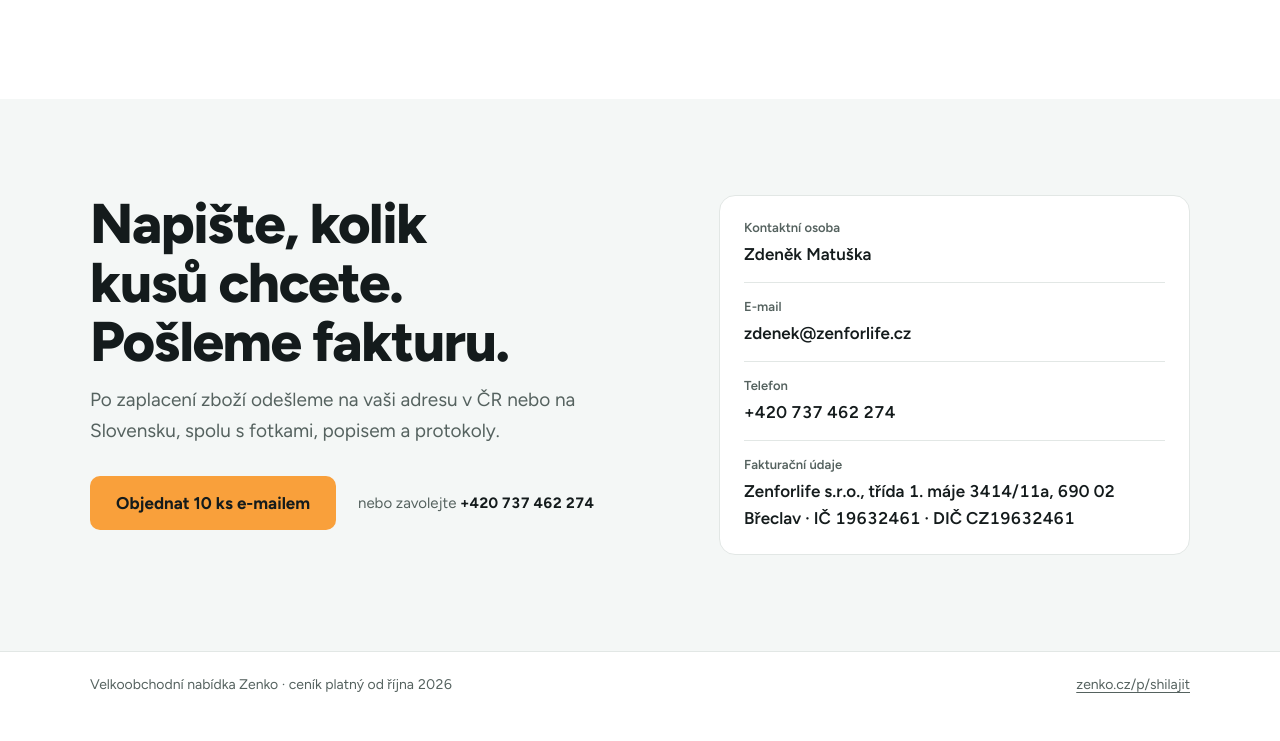
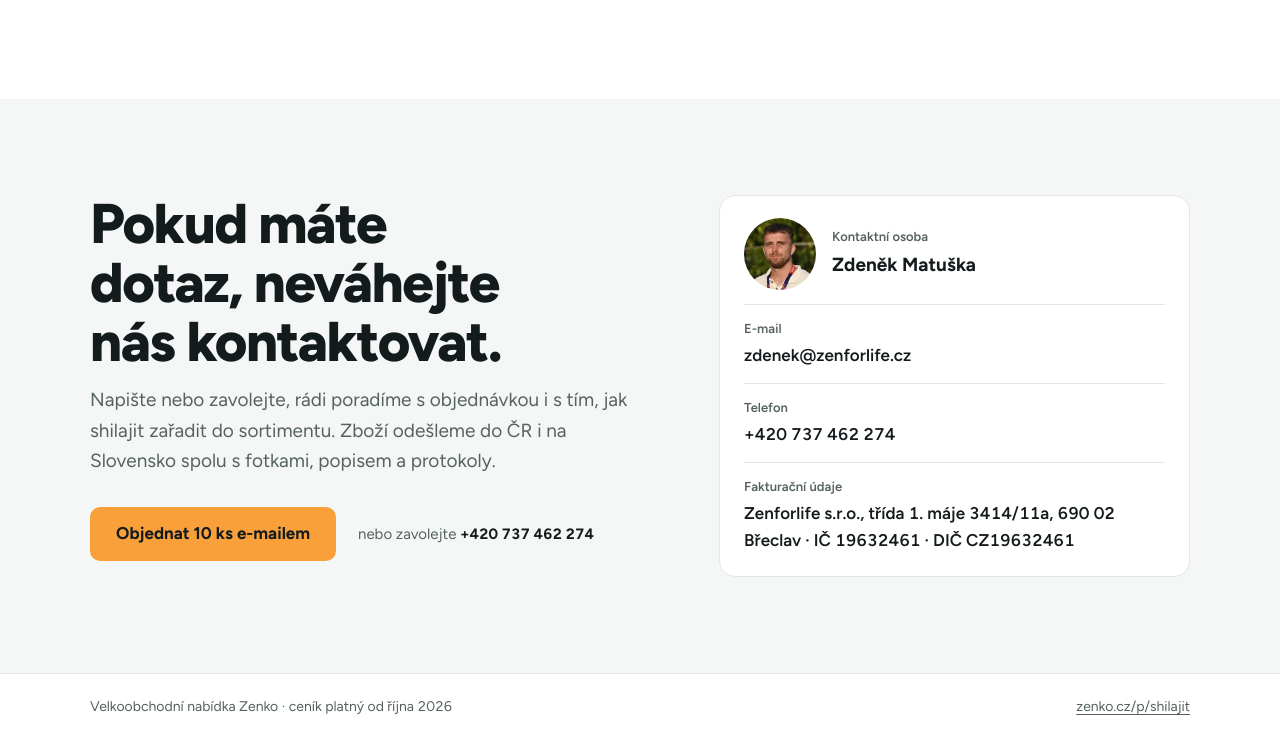
Before and after one commit to 28zdenek/shilajit-nabidka, a plain HTML site: page index.html in a window 1280 px wide. Shown: the part 4204-4945 px from the top of the page. Before the commit the page ends 4923 px from the top, so only its background shows below. Drawn offline with Linux system fonts and the light colour scheme.

Commit message:
Kontakt: nový nadpis a fotka kontaktní osoby
Co-Authored-By: Claude Opus 5.5 <noreply@anthropic.com>

```diff
--- /dev/null
+++ b/img/zdenek-matuska.webp.json
@@ -0,0 +1,4 @@
+{
+  "prompt": "Origin: portrait of Zdeněk Matuška from his own website zdenekmatuska.cz (images/zdenek.webp), cropped",
+  "createdAt": "2026-10-23T13:03:31.785Z"
+}
--- a/index.html
+++ b/index.html
@@ -162,6 +162,10 @@ table.ex{width:100%;border-collapse:collapse}
 .cta dl{margin:0;background:var(--white);border-radius:16px;padding:8px 24px;border:1px solid var(--line)}
 .cta dl div{padding:14px 0;border-bottom:1px solid var(--line)}
 .cta dl div:last-child{border-bottom:0}
+.cta .person{display:flex;align-items:center;gap:16px}
+.cta .person img{width:72px;height:72px;border-radius:50%;object-fit:cover;flex:none}
+.cta .person > div{padding:0;border:0}
+.cta .person dd{font-size:19px;font-weight:700}
 .cta dt{font-size:13px;font-weight:600;color:var(--soft)}
 .cta dd{margin:2px 0 0;font-weight:600;overflow-wrap:anywhere}
 .cta dd a{text-decoration:none}
@@ -353,15 +357,15 @@ footer .wrap{display:flex;flex-wrap:wrap;justify-content:space-between;gap:8px 2
   <section class="cta" id="kontakt" aria-labelledby="h-cta">
     <div class="wrap">
       <div>
-        <h2 id="h-cta">Napište, kolik kusů chcete. Pošleme fakturu.</h2>
-        <p class="lede">Po zaplacení zboží odešleme na vaši adresu v ČR nebo na Slovensku, spolu s fotkami, popisem a protokoly.</p>
+        <h2 id="h-cta">Pokud máte dotaz, neváhejte nás kontaktovat.</h2>
+        <p class="lede">Napište nebo zavolejte, rádi poradíme s objednávkou i s tím, jak shilajit zařadit do sortimentu. Zboží odešleme do ČR i na Slovensko spolu s fotkami, popisem a protokoly.</p>
         <div class="actions">
           <a class="btn" href="mailto:zdenek@zenforlife.cz?subject=Objedn%C3%A1vka%20Shilajit%2030%20g%20%E2%80%93%2010%20ks">Objednat 10 ks e-mailem</a>
           <span class="call">nebo zavolejte <a href="tel:+420737462274">+420 737 462 274</a></span>
         </div>
       </div>
       <dl>
-        <div><dt>Kontaktní osoba</dt><dd>Zdeněk Matuška</dd></div>
+        <div class="person"><img src="img/zdenek-matuska.webp" width="240" height="240" alt="Zdeněk Matuška" loading="lazy"><div><dt>Kontaktní osoba</dt><dd>Zdeněk Matuška</dd></div></div>
         <div><dt>E-mail</dt><dd><a href="mailto:zdenek@zenforlife.cz">zdenek@zenforlife.cz</a></dd></div>
         <div><dt>Telefon</dt><dd><a href="tel:+420737462274">+420 737 462 274</a></dd></div>
         <div><dt>Fakturační údaje</dt><dd>Zenforlife s.r.o., třída 1. máje 3414/11a, 690 02 Břeclav · IČ 19632461 · DIČ CZ19632461</dd></div>
```
Also changed, not shown: img/zdenek-matuska.webp (added).
